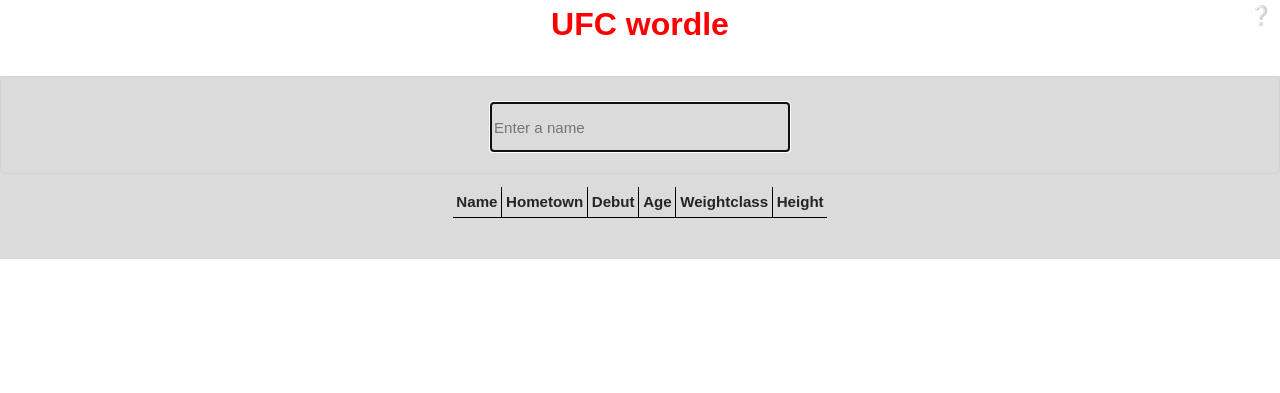
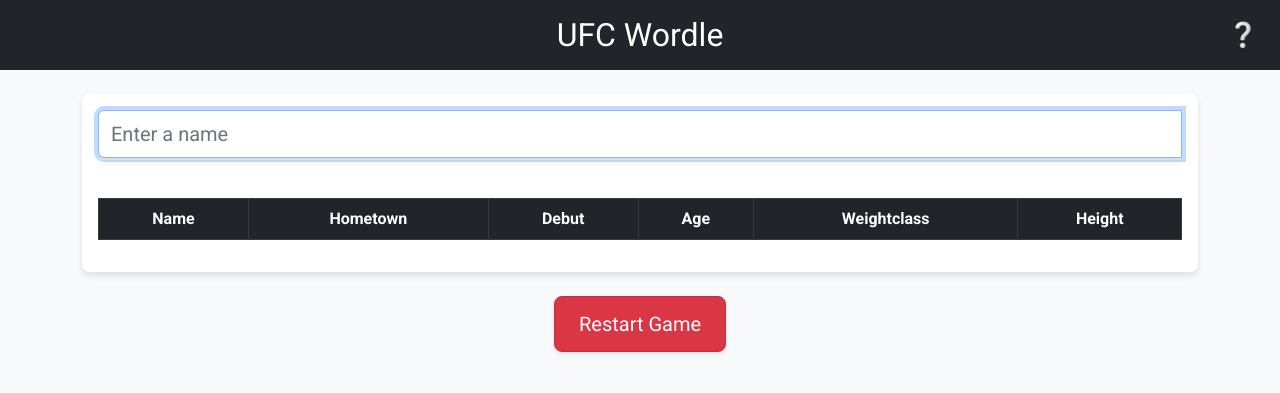
Before and after one commit to Jacob1802/ufcwordle, a Flask app: page /reset_game in a window 1280 px wide. Shown: the top 393 px of the page. Run offline with Flask 3, Linux system fonts and the light colour scheme; data comes from the database, SQL or seed files in the repository; lists and menus that the app fills with data are empty; some libraries are stand-ins or nearby versions.

Commit message:
re style page, remove data divs, render colours from server, add restart_game button

```diff
--- a/static/styles.css
+++ b/static/styles.css
@@ -1,244 +1,200 @@
 * {
-  font-family: Arial, Helvetica, sans-serif;
-  font-size: 4mm;
+  font-family: 'Roboto', sans-serif;
 }
 
-form {
-  background-color: rgb(219, 219, 219);
-}
-
-tr:not(:last-child) {
-  border-bottom: 1px solid rgb(0, 0, 0);
-}
-
-th:not(:last-child), td:not(:last-child) {
-  border-right: 1px solid black;
-}
-
-.red {
-  background-color: rgb (255,0,0);
-}
-
-thead {
-  border-bottom: black;
-}
-
-td {
-  height: 70px;
+body {
+  background-color: #f8f9fa;
+  color: #212529;
 }
 
 header {
-  display: flex;
-  min-width: 400px;
-  height: 50px;
+  padding: 1rem;
+  background-color: #343a40;
+  color: #ffffff;
+  position: relative;
 }
 
-.yellow {
-  display: inline;
-  background-color: yellow;
-  font-size: inherit;
+header h1 {
+  margin: 0;
+  font-size: 2rem;
+  text-align: center;
+  width: 100%; /* Ensure the title takes the full width */
 }
 
-.green {
-  display: inline;
-  background-color: rgb(0, 255, 0);
-  font-size: inherit;
+button {
+  font-size: 1rem;
 }
 
-.text {
-  display: inline;
+#myBtn {
+  right: 1rem;
+  top: 50%;
+  transform: translateY(-50%);
+  font-size: 1.5rem;
+  background: none;
+  border: none;
+  color: #ffffff;
+  position: absolute; /* Ensure the button is positioned absolutely */
 }
 
-.twin {
-  height: inherit;
-  min-width: 100%;
-  text-align: center;
-  color: rgb(255, 0, 0);
-  font-size: xx-large;
-  font-weight: 700;
+.mydiv {
+  background-color: #ffffff;
+  padding: 1rem;
+  border-radius: 0.5rem;
+  box-shadow: 0 4px 6px rgba(0, 0, 0, 0.1);
+}
+
+input.form-control {
+  height: 3rem;
+  font-size: 1.25rem;
+}
+
+.table {
+  margin-top: 1rem;
+}
+
+.table thead {
+  background-color: #343a40;
+  color: #ffffff;
+}
+
+.modal {
+  display: none;
+  position: fixed;
+  z-index: 1050;
+  left: 0;
+  top: 0;
+  width: 100%;
+  height: 100%;
+  overflow: hidden;
+  outline: 0;
+  background-color: rgba(0, 0, 0, 0.5);
+}
+
+.modal-content {
+  position: relative;
+  display: flex;
+  flex-direction: column;
+  width: 50%; /* Adjusted width */
+  max-width: 1000px; /* Maximum width */
+  margin: auto;
+  top: 50%; /* Positioning */
+  transform: translateY(-50%);
+  background-color: #ffffff;
+  background-clip: padding-box;
+  border: 1px solid rgba(0, 0, 0, 0.2);
+  border-radius: 0.3rem;
+  outline: 0;
+  padding: 1rem;
+}
+
+.modal-header, .modal-body, .modal-footer {
+  text-align: left; /* Center the text */
+}
+
+.modal-header {
+  display: flex;
+  justify-content: space-between;
+  align-items: center;
+  padding: 1rem;
+  border-bottom: 1px solid #e9ecef;
+  background-color: rgb(219, 54, 70);
+  color: #ffffff;
+}
+
+.modal-body {
+  flex: 1;
+  padding: 1rem;
+}
+
+.close {
+  background: none;
+  border: none;
+  color: #ffffff;
+  font-size: 1.5rem;
+  line-height: 1;
+  cursor: pointer;
+}
+
+.list-group-item {
+  font-size: 1rem;
+}
+
+.mydiv {
+  background-color: #ffffff;
+  padding: 1rem;
+  border-radius: 0.5rem;
+  box-shadow: 0 4px 6px rgba(0, 0, 0, 0.1);
+}
+
+/* Autocomplete styles */
+.input-group {
+  position: relative;
 }
 
 #auto-comp {
-  list-style: none;
-  padding-left: 24px;
-  padding-right: 24px;
+  position: absolute;
+  top: 100%;
+  left: 0;
+  right: 0;
+  z-index: 1000;
+  border: 1px solid rgba(0,0,0,.125);
+  border-radius: 0.25rem;
+  background-color: #ffffff;
+  max-height: 200px; /* Limit height */
+  overflow-y: auto; /* Enable scrolling */
+  padding: 0;
+  margin: 0;
+  list-style-type: none;
+  box-shadow: 0 4px 6px rgba(0, 0, 0, 0.1);
 }
 
-.auto-comp-button {
-  min-width: 300px;
-  text-align: left;
-  border-top-style: solid;
-  border-bottom-style: none;
-  border-left: none;
-  border-right: none;
-  border-top-color: grey;
+#auto-comp li {
+  padding: 0.5rem 1rem;
+  cursor: pointer;
 }
 
-.head {
-  display: inline;
-  max-width: 50%;
-  text-align: right;
+#auto-comp li:hover,
+#auto-comp li:focus {
+  background-color: #f8f9fa;
 }
 
-.test {
-  justify-content: center;
-}
-
-.name {
-  max-width: 225px;
-}
-
-.hometown {
-  max-width: 125px;
-}
-
-.debut {
-  max-width: 130px;
-}
-
-.weight {
-  max-width: 160px;
-}
-
-.hight {
-  max-width: 70px;
-}
-
-.input-control {
-  height: 50px;
-  min-width: 300px;
-  background-color: rgb(219, 219, 219);
-}
-
-.hide {
-  display: none;
+#auto-comp li button {
+  width: 100%;
+  background: none;
+  border: none;
+  text-align: left;
+  padding: 0;
+  margin: 0;
+  color: inherit;
+  cursor: pointer;
 }
 
 .box {
-  padding-top: 1%;
-  min-width: 400px;
-  display: grid;
-  justify-content: center;
-  background-color: rgb(219, 219, 219);
+  margin-top: 1rem;
 }
 
-.form-control {
-  justify-content: center;
-  padding-top: 2%;
-  width: 100%;
-  background-color: rgb(219, 219, 219);
+.table thead {
+  background-color: #343a40;
+  color: #ffffff;
 }
 
-.mydiv {
-  text-align: center;
-  min-width: 300px;
-  justify-content: center;
-  padding-bottom: 2%;
-  margin-top: 2%;
-  min-width: 400px;
-  background-color: rgb(219, 219, 219);
+.btn-restart {
+  color: #fff;  /* White text */
+  background-color: rgb(219, 54, 70);  /* A shade of red that matches the modal header */
+  border-color: #c32f3f;  /* Slightly darker for the border */
 }
 
-/* The Modal (background) */
-.modal {
-  display: none; /* Hidden by default */
-  position: fixed; /* Stay in place */
-  z-index: 1; /* Sit on top */
-  left: 0;
-  top: 0;
-  width: 100%; /* Full width */
-  height: 100%; /* Full height */
-  overflow: auto; /* Enable scroll if needed */
-  background-color: rgb(0,0,0); /* Fallback color */
-  background-color: rgba(0,0,0,0.4); /* Black w/ opacity */
+.btn-restart:hover {
+  color: #fff;  /* Keep text white on hover for consistency */
+  background-color: #c32f3f;  /* Darker red on hover */
+  border-color: #b12835;  /* Even darker border to give a subtle effect */
 }
 
-/* Modal Content/Box */
-.modal-content {
-  background-color: #fefefe;
-  margin: 15% auto; /* 15% from the top and centered */
-  padding: 20px;
-  border: 1px solid #888;
-  width: 80%; /* Could be more or less, depending on screen size */
+.btn-restart {
+  padding: 0.75rem 1.5rem; /* Increase padding for a larger, more clickable area */
+  box-shadow: 0 2px 4px rgba(0, 0, 0, 0.1); /* Soft shadow for 3D effect */
 }
 
-/* The Close Button */
-.close {
-  color: #aaa;
-  float: right;
-  font-size: 14px;
-  font-weight: bold;
-  position: absolute;
-  right: 0;
-  transform: translate(0, -50%);
-  top: 5%;
+.btn-restart:hover {
+  box-shadow: 0 4px 8px rgba(0, 0, 0, 0.15); /* Increased shadow on hover for depth */
 }
-
-.close:hover,
-.close:focus {
-  color: black;
-  text-decoration: none;
-  cursor: pointer;
-}
-
-/* Modal Header */
-.modal-header {
-  padding: 2px 16px;
-  justify-content: center;
-  background-color: rgb(255, 0, 0);
-  color: white;
-}
-
-/* Modal Body */
-.modal-body {
-  text-align: center;
-}
-
-/* Modal Footer */
-.modal-footer {
-  padding: 2px 16px;
-  background-color: rgb(255, 0, 0);
-  color: rgb(255, 0, 0);
-}
-
-/* Modal Content */
-.modal-content {
-  position: relative;
-  font-size: small;
-  background-color: #fefefe;
-  margin: auto;
-  padding: 0;
-  border: 1px solid #888;
-  max-width: 1050px;
-  margin-top: 6%;
-  box-shadow: 0 4px 8px 0 rgba(0,0,0,0.2),0 6px 20px 0 rgba(0,0,0,0.19);
-  animation-name: animatetop;
-  animation-duration: 0.4s;
-}
-
-/* Add Animation */
-@keyframes animatetop {
-  from {top: -300px; opacity: 0}
-  to {top: 0; opacity: 1}
-}
-
-#myBtn {
-  position: absolute;
-  right: .1%;
-  transform: translate(0, -50%);
-  top: 2%;
-  font-size: 5mm;
-  border: none;
-  background-color: white;
-}
-
-.how-to-ul {
-  display: inline-block;
-  text-align: left;
-  color: black;
-}
-
-.how-to-li {
-  font-size: 4.5mm;
-  font-weight: 100;
-}
--- a/templates/index.html
+++ b/templates/index.html
@@ -1,65 +1,56 @@
 <!DOCTYPE html>
-
 <html lang="en">
 <head>
     <meta charset="UTF-8">
     <meta name="viewport" content="initial-scale=1, width=device-width">
     <link href="https://cdn.jsdelivr.net/npm/bootstrap@5.2.2/dist/css/bootstrap.min.css" rel="stylesheet" integrity="sha384-Zenh87qX5JnK2Jl0vWa8Ck2rdkQ2Bzep5IDxbcnCeuOxjzrPF/et3URy9Bv1WTRi" crossorigin="anonymous">
+    <link href="https://fonts.googleapis.com/css2?family=Roboto:wght@400;700&display=swap" rel="stylesheet">
     <link href="static/styles.css" rel="stylesheet">
     <script src="static/scripts.js" defer></script>
-        <title>Ufc figher guessing game</title>
+    <title>UFC Fighter Guessing Game</title>
 </head>
-    <header>
-        <div class="twin">
-            UFC wordle
-            <button id="myBtn">&#10068</button>
-
-            <!-- The Modal -->
+<body>
+    <header class="d-flex justify-content-center align-items-center p-3 bg-dark text-white position-relative">
+        <h1 class="mb-0 text-center">UFC Wordle</h1>
+        <button id="myBtn" class="position-absolute">&#10068;</button>
+    </header>
+    <div class="container my-4">
         <div id="myModal" class="modal">
-
-            <!-- Modal content -->
             <div class="modal-content">
                 <div class="modal-header">
-                        <h2>How to play</h2>
+                    <h2>How to Play</h2>
                     <span class="close">&times;</span>
                 </div>
                 <div class="modal-body">
-                        <ul class="how-to-ul">
-                            <li class="how-to-li">You get 7 guesses to pick the random fighter</li>
-                            <li class="how-to-li">Enter any male fighter in the top 15 found on https://www.ufc.com/rankings</li>
-                            <li class="how-to-li"><span class="yellow">Yellow in the debut</span> column indicates the debut of the random fighter was within 1 year</li>
-                            <li class="how-to-li"><span class="yellow">Yellow in the age</span> column indicates the debut of the random fighter was within 3 years</li>
-                            <li class="how-to-li"><span class="yellow">Yellow in the weightclass</span> column indicates the debut of the random fighter was within 2 weightclasses</li>
-                            <li class="how-to-li"><span class="yellow">Yellow in the height</span> column indicates the debut of the random fighter was within 3"</li>
-                            <li class="how-to-li"><span class="green">Green in any column</span> indicates a match</li>
+                    <ul class="list-group">
+                        <li class="list-group-item">You get 7 guesses to pick the random fighter</li>
+                        <li class="list-group-item">Enter any male fighter in the top 15 found on <a href="https://www.ufc.com/rankings" target="_blank">UFC Rankings</a></li>
+                        <li class="list-group-item"><span class="badge bg-warning text-dark">Yellow</span> in the debut column indicates the debut of the random fighter was within 1 year</li>
+                        <li class="list-group-item"><span class="badge bg-warning text-dark">Yellow</span> in the age column indicates the age of the random fighter is within 3 years</li>
+                        <li class="list-group-item"><span class="badge bg-warning text-dark">Yellow</span> in the weightclass column indicates the weightclass of the random fighter is within 2 weightclasses</li>
+                        <li class="list-group-item"><span class="badge bg-warning text-dark">Yellow</span> in the height column indicates the height of the random fighter is within 3"</li>
+                        <li class="list-group-item"><span class="badge bg-success">Green</span> in any column indicates a match</li>
                     </ul>
-                    </div>
-                    <div class="modal-footer">
-                        ...
                 </div>
             </div>
         </div>
-        </div>
-    </header>
-    <body>
-        <div class="mydiv">
+        <div class="mydiv text-center">
             {% with messages = get_flashed_messages() %}
                 {% if messages %}
                     {% for msg in messages %}
-                        <p>{{msg}}</p>
+                        <div class="alert alert-info">{{msg}}</div>
                     {% endfor %}
                 {% endif %}
             {% endwith %}
-            <form action="/" id="form" method="post" autocomplete="off" name="form">
-                <div class="form-control">
-                    <input autofocus class="input-control" id="answer" name="answer" type="text" autocomplete="off" placeholder="Enter a name" required></input>
-
-                    <ul id="auto-comp"></ul>
+            <form action="/" id="form" method="post" autocomplete="off" name="form" class="mb-4">
+                <div class="input-group">
+                    <input autofocus class="form-control" id="guess" name="guess" type="text" autocomplete="off" placeholder="Enter a name" required>
+                    <ul id="auto-comp" class="list-group"></ul>
                 </div>
             </form>
-            <div class="box">
-                <table class="tbl table table-sm align-middle">
-                    <thead>
+            <div class="box table-responsive">
+                <table class="table table-bordered table-hover" id="guessesTable">
+                    <thead class="table-dark">
                         <tr>
                             <th>Name</th>
                             <th>Hometown</th>
@@ -71,24 +62,22 @@
                     </thead>
                     <tbody>
                         {% for guess in guesses %}
-                            {% for item in guess %}
-                            <div class="high" data-t='{{ item["height"] | tojson }}'></div>
                             <tr>
-                                <td class="name">{{item['name'] | title}}</tb>
-                                <td class="hometown">{{item['hometown']}}</tb>
-                                <td class="debut">{{item['debut']}}</tb>
-                                <td class="age">{{item['age']}}</tb>
-                                <td class="weight">{{item['weight']}}</tb>
-                                <td class="height">{{item['height'] | inch_to_ft}}</tb>
+                                <td style="background-color: {{ guess.colours['name'] }}">{{guess['name'] | title}}</td>
+                                <td style="background-color: {{ guess.colours['hometown'] }}">{{guess['hometown']}}</td>
+                                <td style="background-color: {{ guess.colours['debut'] }}">{{ guess['debut'] }}</td>
+                                <td style="background-color: {{ guess.colours['age'] }}">{{ guess['age'] }}</td>
+                                <td style="background-color: {{ guess.colours['weight'] }}">{{ guess['weight'] }}</td>
+                                <td style="background-color: {{ guess.colours['height'] }}">{{ guess['height'] | inch_to_ft}}</td>
                             </tr>
-                            {% endfor %}
                         {% endfor %}
                     </tbody>
                 </table>
             </div>
         </div>
+    </div>
+    <div class="container my-4 text-center">
+        <a href="/reset_game" class="btn btn-restart btn-lg">Restart Game</a>
+    </div>
 </body>
-    <div id="div1" data-fighternames='{{ fighter_names | tojson }}'></div>
-    <div id="div2" data-random='{{ answer | tojson }}'></div>
-    <div id="div3" data-numguesses='{{ num_guesses }}'></div>
 </html>
```
Lines whose indentation alone changed are shown as unchanged.
